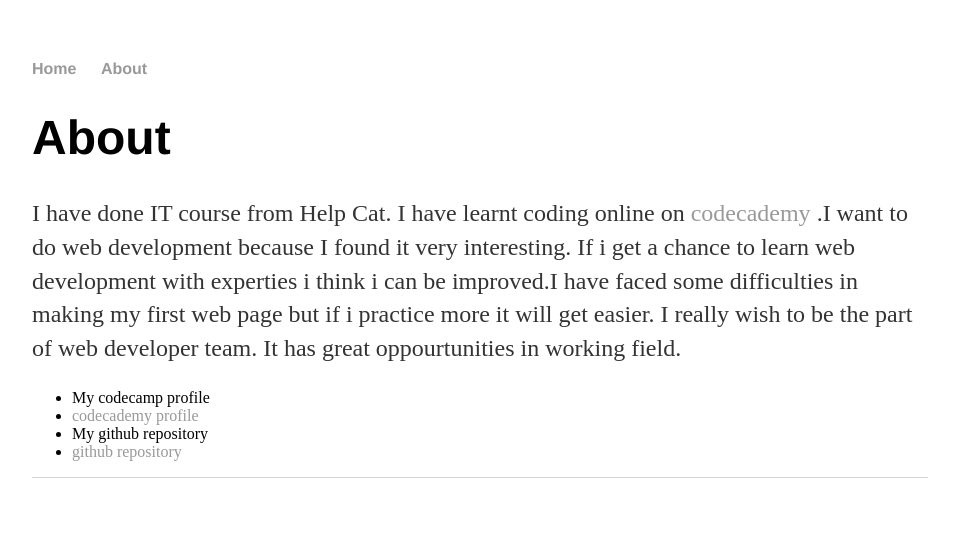
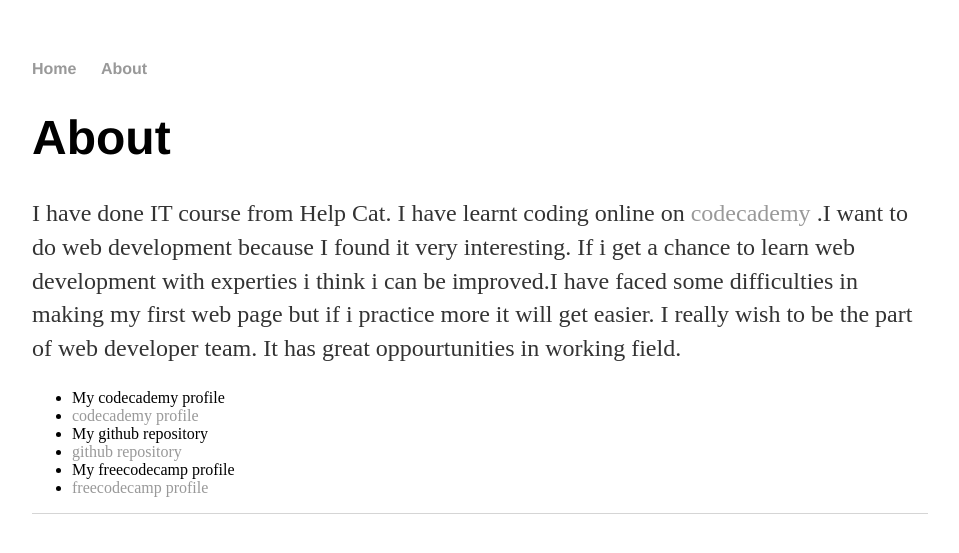
Before and after one commit to IqraAsif/iqraAsif.github.io, a Jekyll site: the page built from about/index.html, in a window 1280 px wide. Shown: the top 553 px of the page, without its empty margins (160-1119 px from the left). Built offline with Jekyll 4.4.1, drawn with Linux system fonts in a browser that asks for light colours.

Commit message:
Update index.html

```diff
--- a/about/index.html
+++ b/about/index.html
@@ -9,10 +9,12 @@ If i get a chance to learn web development with experties i think i can be impro
 web page but if i practice more it will get easier. I really wish to be the part of web developer team. It has great oppourtunities in
 working field. </p>
 <ul class="contacts">
-  <li> My codecamp profile</li>
+  <li> My codecademy profile</li>
 <li><a href="https://www.codecademy.com/iqraasifhashmi">codecademy profile</a></li>
   <li> My github repository </li>
 <li><a href="https://github.com/IqraAsif">github repository</a></li>
+  <li> My freecodecamp profile </li>
+  <li><a href="https://www.freecodecamp.org/iqraasif"> freecodecamp profile </a></li>
 
 </ul>
 </div>
```
